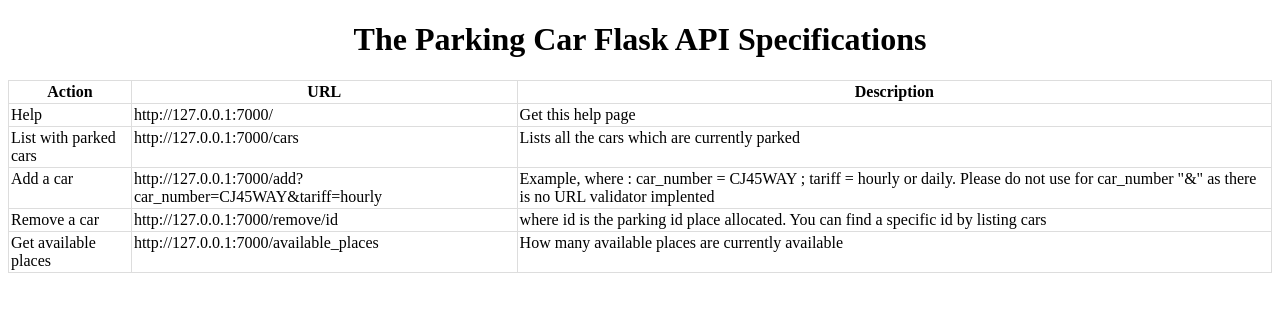
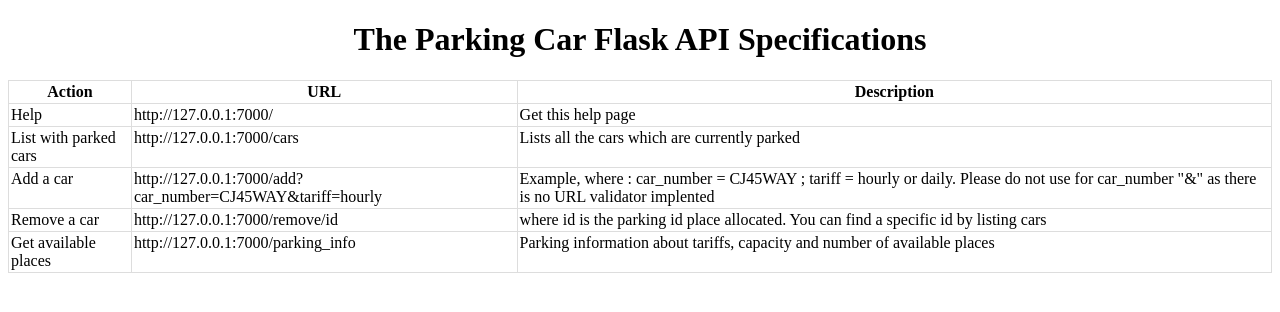
Before and after one commit to btrif/flask-car-parking-api, a Flask app: page / in a window 1280 px wide. Shown: the top 312 px of the page. Run offline with Flask 2, Linux system fonts and the light colour scheme.

Commit message:
Revert "'cleaning'"
This reverts commit 78ccec54

```diff
--- a/app.py
+++ b/app.py
@@ -3,9 +3,13 @@
 from settings import *
 from routes import index, list_cars, add_car, delete_car, parking_places
 
+if __name__ == '__main__':
+    ### Set at runtime :
+    Settings.daily_tariff = 19.5
+    Settings.hourly_tariff = 2.5
+    Settings.parking_capacity = 21
 
-if __name__ == '__main__':
     current_car_number = Parking.query.count()
     Settings.current_car_number = current_car_number
     Settings.available_places = Settings.parking_capacity - current_car_number
-    app.run(debug=True, host='0.0.0.0' , port = 7000, use_reloader=True)
+    app.run(debug=True, host='0.0.0.0', port=7000, use_reloader=True)
--- a/routes.py
+++ b/routes.py
@@ -7,13 +7,13 @@ from settings import *
 ####         Routes         #####
 @app.route('/')
 def index():
-    return render_template('index.html' )
-    return {"status": "success" , "message" : "This is the Parking Car Flask API" }
+    return render_template('index.html')
 
 
-@app.route('/available_places')
+@app.route('/parking_info')
 def parking_places():
-    return {'parking_capacity': Settings.parking_capacity, 'available_places': Settings.available_places}
+    return {'parking_capacity': Settings.parking_capacity, 'available_places': Settings.available_places,
+            'hourly_tariff': Settings.hourly_tariff, 'daily_tariff': Settings.daily_tariff}
 
 
 @app.route('/cars')
@@ -28,36 +28,41 @@ def list_cars():
     if cars:
         return jsonify({'cars': list_of_cars})
     else:
-        return {'message': "You don't have any cars in your parking lot. Just add some cars"}
+        return {'status': 'error', 'message': "You don't have any cars in your parking lot. Just add some cars"}
 
 
 @app.route('/add', methods=['GET', 'POST'])
 def add_car():  # in browser URL : http://127.0.0.1:7000/add?car_number=CJ45WAY&tariff=hourly
 
-    car_number = request.args.get('car_number')
+    new_car_number = request.args.get('car_number')
     tariff = request.args.get('tariff')
+
+    # Check if there is no car in the parking with the same car_number:
+    existing_car_number_count = Parking.query.filter_by(car_number=new_car_number).count()
+    if existing_car_number_count > 0:
+        return {'status': 'error', 'message': 'Hey! There is already a car with that number. I will call the Police !'}
 
     # Check that the tariff is only hourly or daily :
     if tariff not in ['hourly', 'daily']:
-        raise NameError('the tariff must be either hourly or daily')
+        return {'status': 'error', 'message': 'the tariff must be either hourly or daily'}
 
-    # Check whether a car_number is alphanumeric
-    if not str(car_number).isalnum() :
-        raise  NameError('the car_number must be compose only of letters and digits')
+    # Check whether a new_car_number is alphanumeric
+    if not str(new_car_number).isalnum():
+        raise {'status': 'error', 'message': 'the new_car_number must be compose only of letters and digits'}
 
     # Also to note here that for further checks we must use a URL Validator as if one types :
     # http://127.0.0.1:7000/add?car_number=CT33M&OM&tariff=hourly a car will be added because
-    #  &OM string will be ignored as it is undefined. and the car_number=CT33M will be added instead
+    #  &OM string will be ignored as it is undefined. and the new_car_number=CT33M will be added instead
 
     # Check if there are enough available places in the Parking :
     if Settings.available_places > 0:
         # Form the object of the car :
-        new_car = Parking(car_number=car_number, tariff=tariff)
+        new_car = Parking(car_number=new_car_number, tariff=tariff)
         try:
             db.session.add(new_car)
             db.session.commit()
-            Settings.available_places -= 1      # Update available places
-            return {'status': 'success', 'id': new_car.id, 'car_number': new_car.car_number,
+            Settings.available_places -= 1  # Update available places
+            return {'status': 'success', 'id': new_car.id, 'new_car_number': new_car.car_number,
                     'tariff': new_car.tariff, 'date_start': new_car.date_start,
                     'available_places': Settings.available_places}
         except Exception:
@@ -77,7 +82,7 @@ def delete_car(id):
             date_end = datetime.utcnow()
             seconds = get_time_difference(car.date_start, date_end)
             fee = compute_fee(car.tariff, seconds)
-            Settings.available_places += 1          # Update available places, one place is available
+            Settings.available_places += 1  # Update available places, one place is available
             return {'status': 'success', 'message': {'id': car.id, 'car_number': car.car_number,
                                                      'tariff': car.tariff, 'date_start': car.date_start,
                                                      'date_end': datetime.utcnow(), 'fee': fee,
--- a/settings.py
+++ b/settings.py
@@ -35,8 +35,8 @@ class Parking(db.Model):
 class Settings():
     ''' The Parking Settings. You can modify here for customizations '''
     parking_capacity: int = 12
-    hourly_tariff: int = 1
-    daily_tariff: int = 10
+    hourly_tariff: int = 10
+    daily_tariff: int = 1
     current_car_number: int = None
     available_places: int = None
 
--- a/templates/index.html
+++ b/templates/index.html
@@ -43,8 +43,8 @@
 
     <tr>
         <td>Get available places</td>
-        <td> http://127.0.0.1:7000/available_places</td>
-        <td> How many available places are currently available</td>
+        <td> http://127.0.0.1:7000/parking_info</td>
+        <td> Parking information about tariffs, capacity and number of available places</td>
     </tr>
 </table>
 
```
Also changed, not shown: parking.db.
